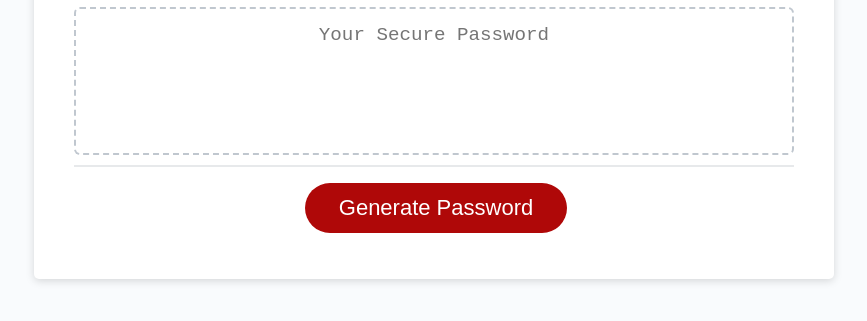
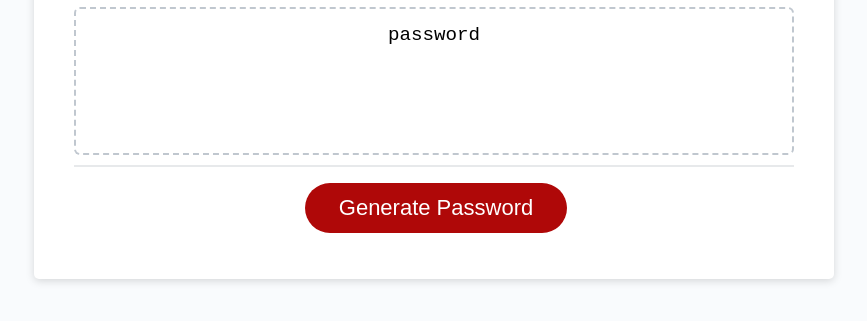
Before and after one commit to npokrandt/password-generator, a plain HTML site: page index.html in a window 1280 px wide. Both pictures are taken after a click on the button "Generate Password". Shown: the part 241-562 px from the top of the page, without its empty margins (206-1073 px from the left). Drawn offline with Linux system fonts and the light colour scheme.

Commit message:
added pseudocode and restructured the file tree

```diff
--- a/assets/js/script.js
+++ b/assets/js/script.js
@@ -12,3 +12,36 @@ function writePassword() {
 
 // Add event listener to generate button
 generateBtn.addEventListener("click", writePassword);
+
+function generatePassword(){
+  return "password"
+}
+
+//spice up css if time
+//PSEUDOCODE:
+
+//user pushes button to generate password
+//the function generatePassword runs
+//it starts with the following prompts:
+
+//prompt: select the length of the password, between 8 and 128 inclusive
+
+//confirm: do you want lowercase letters in your password?
+
+//confirm: do you want uppercase letters in your password?
+
+//confirm: do you want numbers in your password?
+
+//confirm: do you want special characters in your password?
+
+//for each character up to the length specified:
+
+  //determine which characters are available
+
+  //pick a random number to determine charatcer type
+
+  //pick another random number to decide which character to add
+
+  //concatenate that onto the new passowrd
+
+//print password to the screen
```
Also changed, not shown: index.html (+15 -0 lines).
